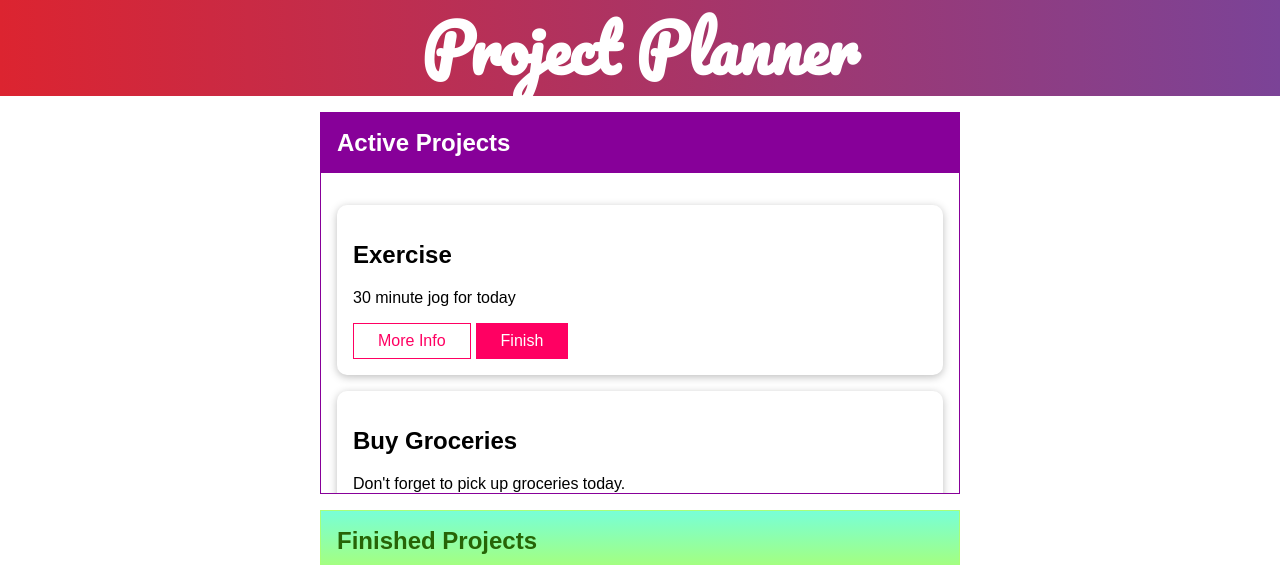
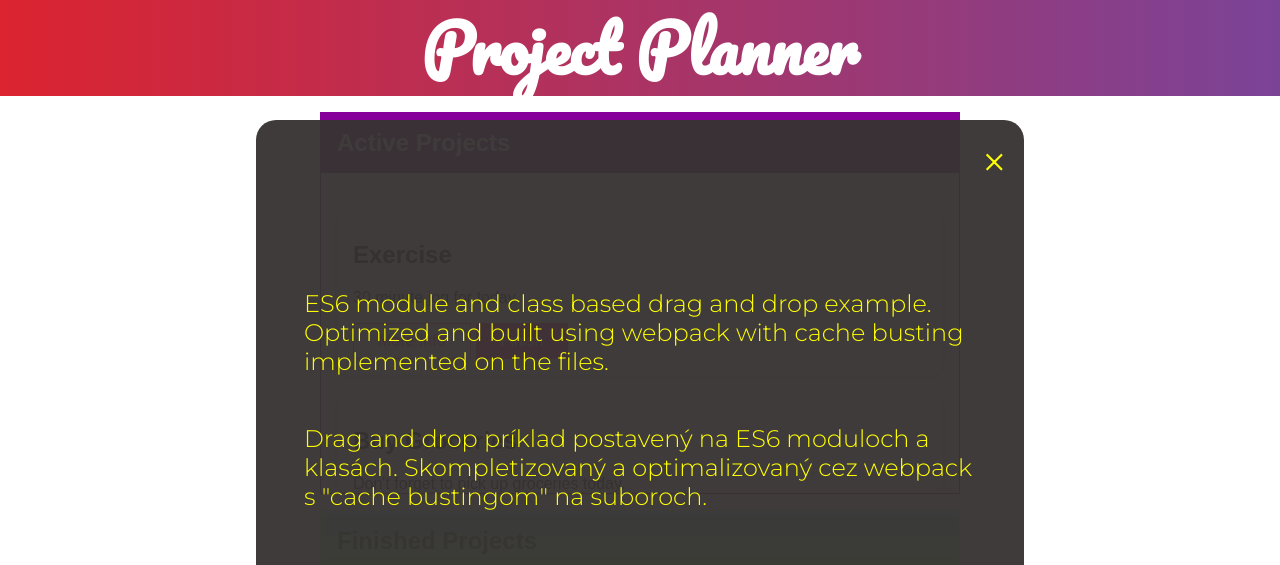
Before and after one commit to darkzodiac55/dragNdrop, a website built with webpack: page src/template.html in a window 1280 px wide. Shown: the top 565 px of the page. Built offline with nearby package versions, Linux system fonts and the light colour scheme; a web font is replaced by a local one.

Commit message:
new branch

```diff
--- a/src/scripts/App/ProjectPages.js
+++ b/src/scripts/App/ProjectPages.js
@@ -1,6 +1,7 @@
 import { ActiveProjects } from "./ActiveProjects.js";
 import { FinishedProjects } from "./FinishedProjects.js";
 import NewProjectCreator from "../Utils/NewProject.js";
+import ReadmePopup from "../Utils/ReadmePopup.js";
 
 export default class ProjectPages {
     static activeArr
@@ -9,6 +10,7 @@ export default class ProjectPages {
         this.initActive()
         this.initFinished()
         this.initCreator()
+        this.initReadme()
     }
     initActive() {
         this.actives = new ActiveProjects()
@@ -28,5 +30,8 @@ export default class ProjectPages {
     initCreator() {
         this.creator = new NewProjectCreator()
     }
+    initReadme() {
+        this.readme = new ReadmePopup()
+    }
 
 }
--- /dev/null
+++ b/src/scripts/Utils/ReadmePopup.js
@@ -0,0 +1,13 @@
+export default class ReadmePopup {
+    constructor() {
+
+        this.addLis()
+    }
+    popup = document.querySelector('#readme')
+
+    addLis() {
+        this.popup.children[0].addEventListener('click',(e)=>{
+            this.popup.classList.add('hidden')
+        })
+    }
+}
--- a/src/styles/app.css
+++ b/src/styles/app.css
@@ -239,7 +239,7 @@ form input {
 }
 
 .hidden {
-  display: none;
+  display: none !important;
 }
 
 #hider {
@@ -266,6 +266,40 @@ form input {
   animation: pulse 2s infinite;
 }
 
+#readme {
+  width: 60vw;
+  height: 70vh;
+  background-color: rgba(56, 51, 51, 0.959);
+  border-radius: 20px;
+  margin: auto;
+  margin-bottom: 20vh;
+  z-index: 1000;
+  position: fixed;
+  top: 15%;
+  left: 50%;
+  transform: translate(-50%);
+  color: white;
+  font-family: 'Montserrat', sans-serif;
+  color: yellow;
+  padding: 3rem;
+  font-weight: 300;
+  font-size: 1.5rem;
+  display: flex;
+  flex-direction: column;
+  justify-content: center;
+
+}
+
+.xer {
+  position: fixed;
+  top: 0;
+  right: 0;
+  margin-right: 15px;
+  margin-top: 10px;
+  font-size: 3.2rem;
+  cursor: pointer;
+}
+
 @keyframes fade-slide-in {
   from {
     transform: translateY(20rem);
--- a/src/template.html
+++ b/src/template.html
@@ -15,6 +15,7 @@
   <link href="https://fonts.googleapis.com/css2?family=Zen+Tokyo+Zoo&display=swap" rel="stylesheet">
 
   <link href="https://fonts.googleapis.com/css2?family=Pacifico&display=swap" rel="stylesheet">
+  <link href="https://fonts.googleapis.com/css2?family=Montserrat:wght@300&display=swap" rel="stylesheet">
   <!--   <script src="assets/scripts/App/ProjectElement.js" defer></script>
   <script src="assets/scripts/Utils/Tooltip.js" defer></script>
   <script src="assets/scripts/Utils/DadJokeTooltip.js" defer></script>
@@ -28,6 +29,7 @@
 
 <body>
   <div class="hidden" id="hider"></div>
+
   <header id="main-header">
     <h1>Project Planner</h1>
   </header>
@@ -45,6 +47,7 @@
     </header>
     <ul id='finished-ul'>
     </ul>
+
   </section>
 
   <form action="/nowhere" class="hidden">
@@ -68,7 +71,16 @@
       <img src="./GitHub-Mark-120px-plus.png" alt="github-logo">
     </a>
   </div>
+  <div class="" id="readme">
+    <span class="xer">×</span>
+    <p>ES6 module and class based drag and drop example. Optimized and built using webpack with cache busting implemented
+    on the files.</p>
 
+    <p>Drag and drop príklad postavený na ES6 moduloch a klasách. Skompletizovaný a optimalizovaný cez webpack s "cache
+    bustingom" na suboroch.</p>
+
+
+  </div>
   <footer id="dadJoke">
     <a href="https://darkzodiac55.github.io/portfolio-landing-page/">
       <div class="fcont">
```
